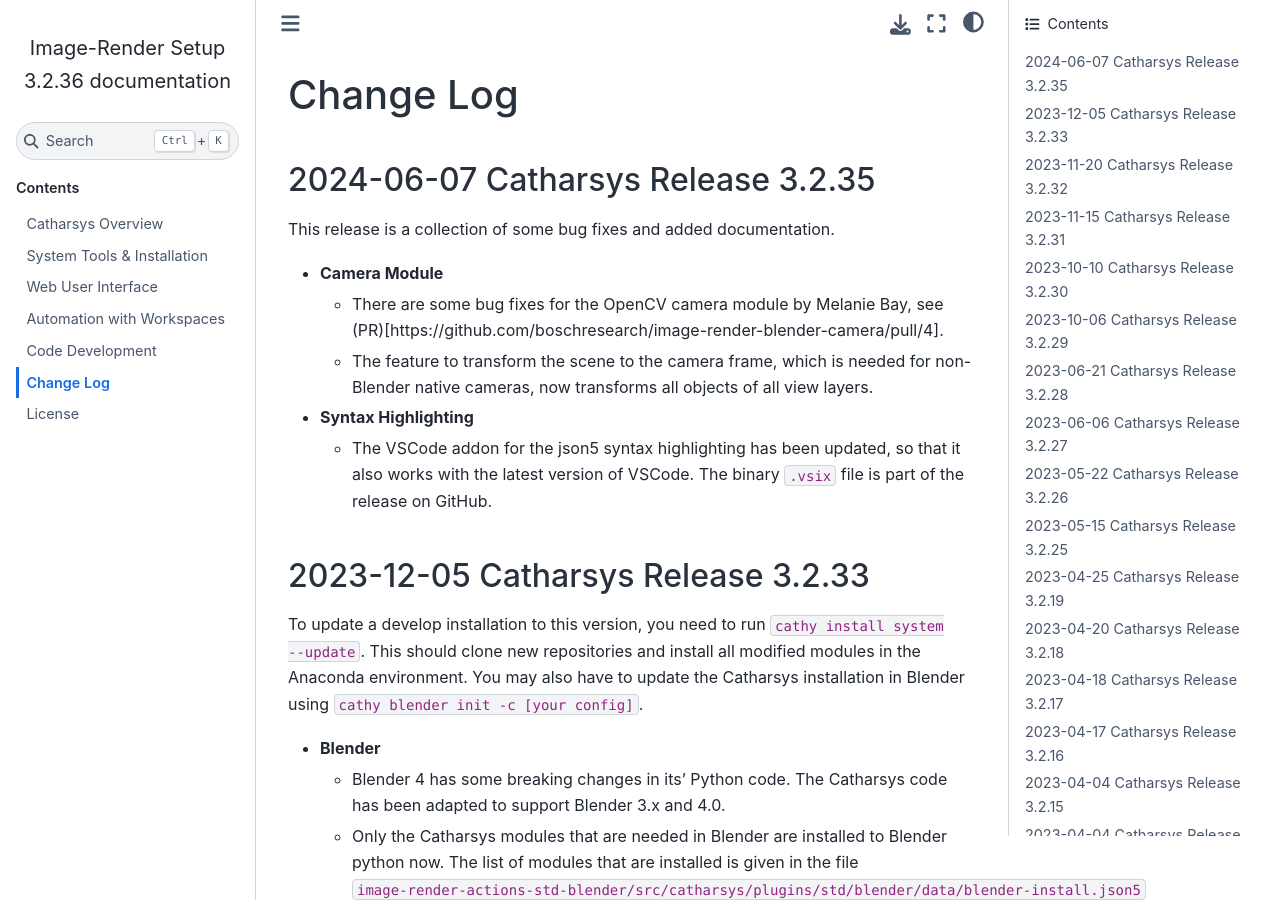
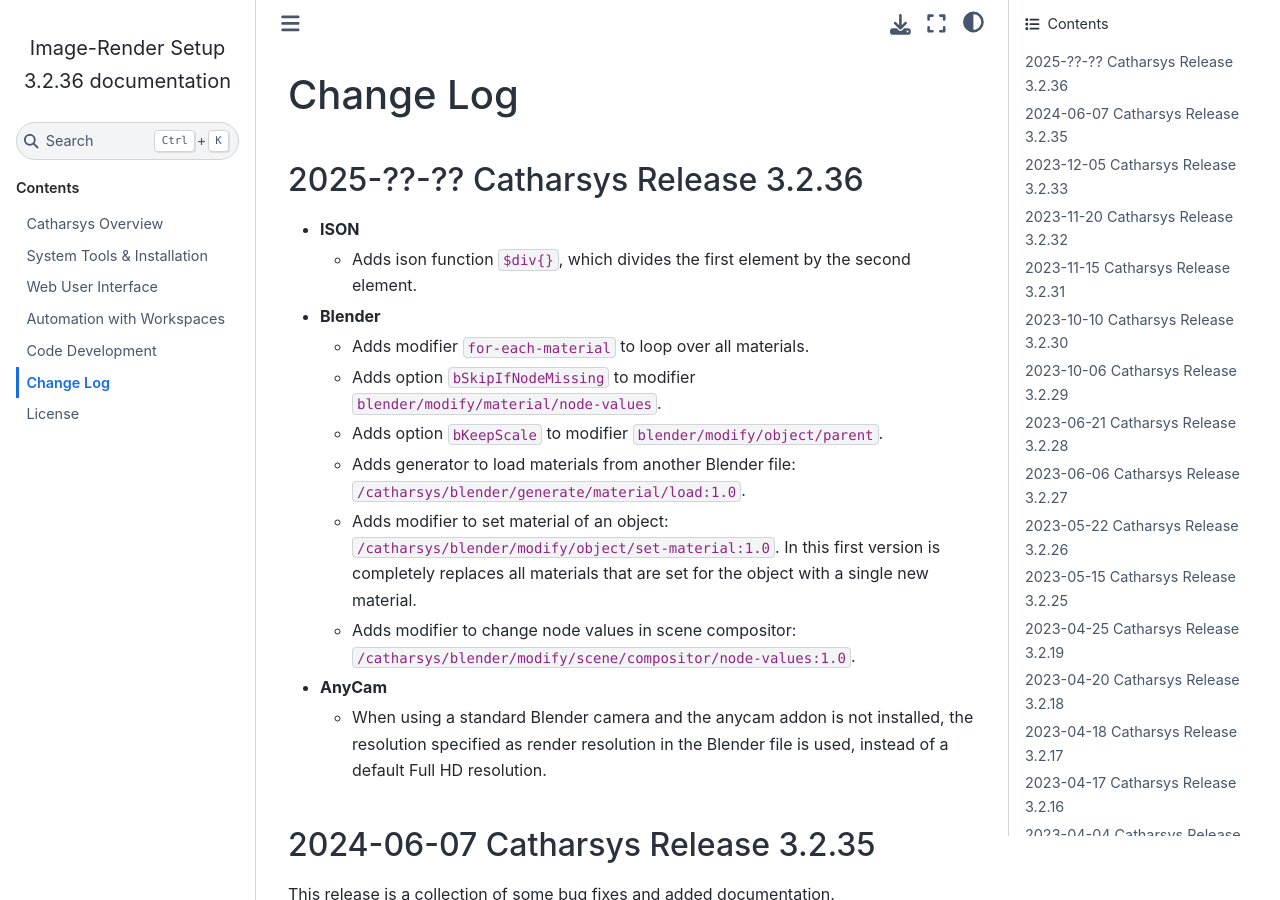
Before and after one commit to boschresearch/image-render-setup, a Sphinx documentation site: the page built from docs/source/change-log.md, in a window 1280 px wide and 900 px high. Built offline with Sphinx 7.4.7 and the Sphinx Book theme 1.1.4, drawn with Linux system fonts in a browser that asks for light colours; the version number is read from the project's files by our own code.

Commit message:
updates change log with latest additions
Signed-off-by: cribeul <christian.perwass@de.bosch.com>

```diff
--- a/docs/source/change-log.md
+++ b/docs/source/change-log.md
@@ -1,4 +1,21 @@
 # Change Log
+
+## 2025-??-?? Catharsys Release 3.2.36
+
+- **ISON**
+  - Adds ison function `$div{}`, which divides the first element by the second element.
+
+- **Blender**
+  - Adds modifier `for-each-material` to loop over all materials.
+  - Adds option `bSkipIfNodeMissing` to modifier `blender/modify/material/node-values`.
+  - Adds option `bKeepScale` to modifier `blender/modify/object/parent`.
+  - Adds generator to load materials from another Blender file: `/catharsys/blender/generate/material/load:1.0`.
+  - Adds modifier to set material of an object: `/catharsys/blender/modify/object/set-material:1.0`. In this first version is completely replaces all materials that are set for the object with a single new material.
+  - Adds modifier to change node values in scene compositor: `/catharsys/blender/modify/scene/compositor/node-values:1.0`.
+
+- **AnyCam**
+  - When using a standard Blender camera and the anycam addon is not installed, the resolution specified as render resolution in the Blender file is used, instead of a default Full HD resolution.
+
 
 ## 2024-06-07 Catharsys Release 3.2.35
 
```
